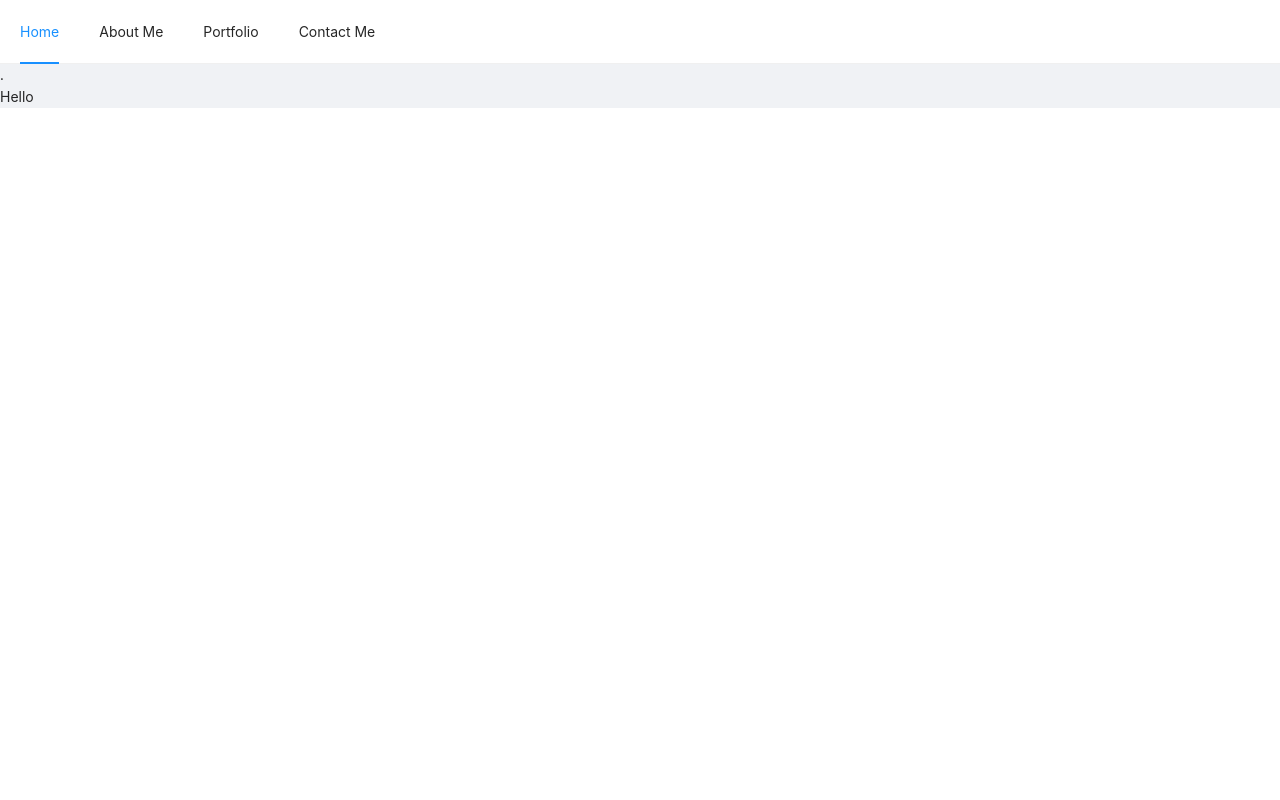
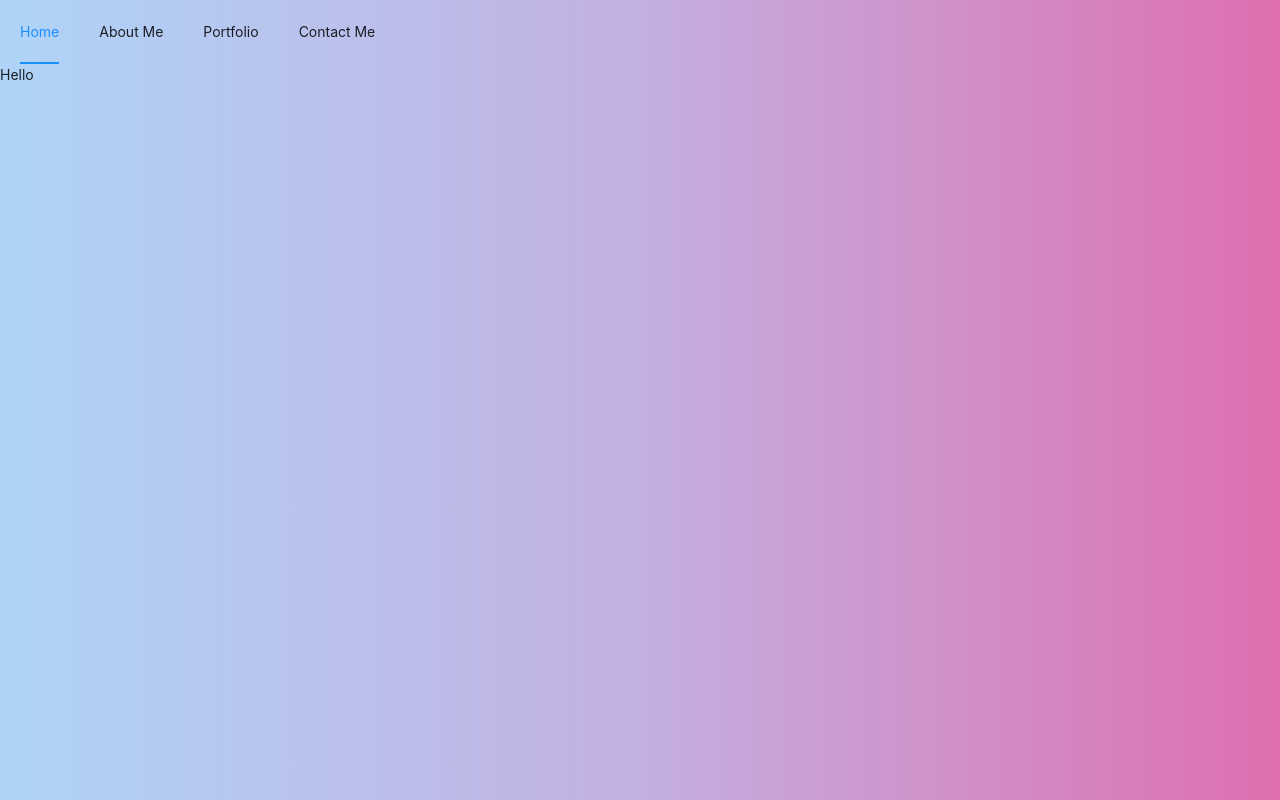
Before and after one commit to kvs1995/React-Portfolio, a React (Create React App) app: page / in a window 1280 px wide. Built offline with nearby package versions, Linux system fonts and the light colour scheme.

Commit message:
background color

```diff
--- a/src/App.css
+++ b/src/App.css
@@ -42,9 +42,15 @@
   background-size:130% 120% !important;
   background-color: transparent !important;
   background-repeat: no-repeat !important; */
-  background-color: rgb(240,240,240) !important;
+  /* background-color: rgb(240,240,240) !important; */
+  background-color: transparent !important;
 }
 
 .nav-menu-container{
   height: 100%;
 }
+
+.entire-page {
+  /* background: radial-gradient(rgb(222,111,175),rgb(175,212,248)) !important; */
+  background-color: transparent !important;
+}
--- a/src/App.js
+++ b/src/App.js
@@ -10,7 +10,6 @@ import 'antd/dist/antd.css'
 
 //Outer Components
 import NavHeader from './components/navheader/NavHeader'
-import MainContent from './components/maincontent/MainContent';
 
 //Components for the Routes
 import Home from './components/home/Home'
@@ -23,16 +22,15 @@ export default function App() {
   const [clicked, setClicked]= useState('home')
 
   return (
-      <Layout className="site-layout">
-        <NavHeader clicked={clicked} setClicked={setClicked}/>.
-        <Routes>
-        { clicked === "home" ? <Route path='/' element={<Home />}></Route>
-        : clicked === "about-me" ? <Route path='bio'  element={<AboutMe />}></Route>
-        : clicked === "portfolio" ?<Route path='portfolio' element={<Portfolio />}></Route>
-        : <Route path='contact' element={<ContactMe />}></Route>}
-        </Routes>
+      <Layout className="site-layout entire-page">
+        <NavHeader clicked={clicked} setClicked={setClicked}/>
         <Layout className="background">
-          <MainContent clicked={clicked}/>
+          <Routes>
+          { clicked === "home" ? <Route path='/' element={<Home />}></Route>
+          : clicked === "about-me" ? <Route path='bio'  element={<AboutMe />}></Route>
+          : clicked === "portfolio" ?<Route path='portfolio' element={<Portfolio />}></Route>
+          : <Route path='contact' element={<ContactMe />}></Route>}
+          </Routes>
         </Layout>
       </Layout>
   );
--- a/src/components/maincontent/MainContent.js
+++ /dev/null
@@ -1,12 +0,0 @@
-import './maincontent.css';
-
-
-export default function MainContent({clicked}) {
-  return(
-    <div className='main-content-main'>
-      <div className="site-card-wrapper card-container">
-
-      </div>
-    </div>
-  )
-}
--- a/src/components/maincontent/maincontent.css
+++ /dev/null
@@ -1,2 +0,0 @@
-/* .main-content-main {
-} */
--- a/src/components/navheader/NavHeader.js
+++ b/src/components/navheader/NavHeader.js
@@ -15,7 +15,7 @@ export default function NavHeader({ clicked, setClicked }) {
 
   return(
     <Header className="site-layout-background custom-header" style={{padding: 0}}>
-      <Menu onClick={(e) => {setClicked(e.key); console.log('to the', e.key, 'section we go')}} selectedKeys={[clicked]} mode="horizontal">
+      <Menu className ="nav-menu" onClick={(e) => {setClicked(e.key); console.log('to the', e.key, 'section we go')}} selectedKeys={[clicked]} mode="horizontal">
 
         <Menu.Item key="home">
           <Link to="/">
--- a/src/components/navheader/navheader.css
+++ b/src/components/navheader/navheader.css
@@ -12,9 +12,17 @@
   background-color: transparent !important;
   height: 64px !important;
   width: 100%;
+  background: transparent !important;
 }
 
 .custom-menu-icon svg{
   height: 3rem !important;
   width: 3rem !important;
 }
+
+.nav-menu {
+  border-bottom-width: 0px !important;
+  border-image-width: 0px !important;
+  border-bottom-color: transparent !important;
+  background-color:  transparent !important;
+}
--- a/src/index.css
+++ b/src/index.css
@@ -15,7 +15,7 @@ code {
 
 #root {
   height: 100%;
-  background-color:  white !important;
+  background:   linear-gradient(to left, rgb(222,111,175),rgb(195,176,226),rgb(175,212,248)) !important;
   /* background-image: url('./images/background3.png') !important;
   background-size: 100% 100%;
   background-position: right; */
```
